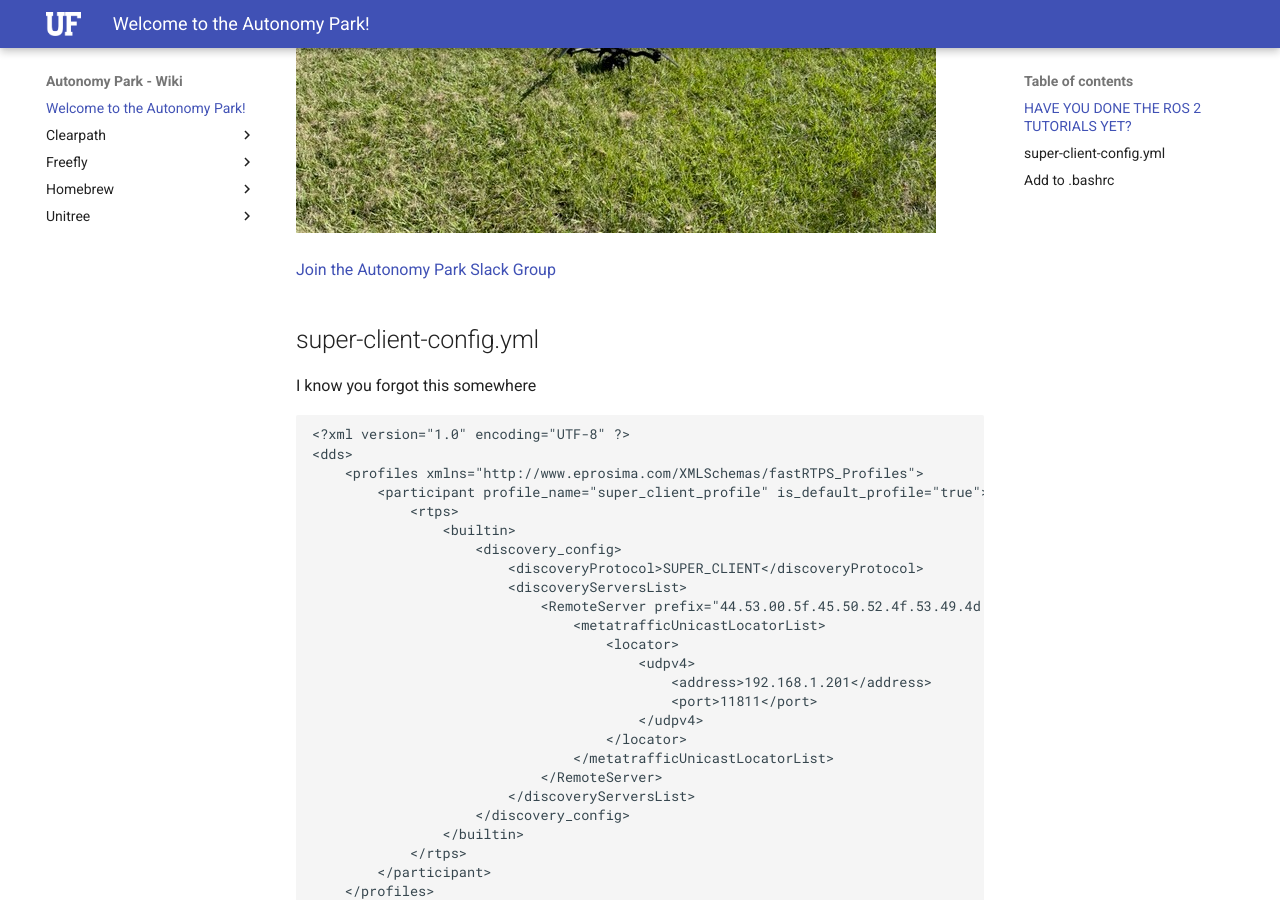
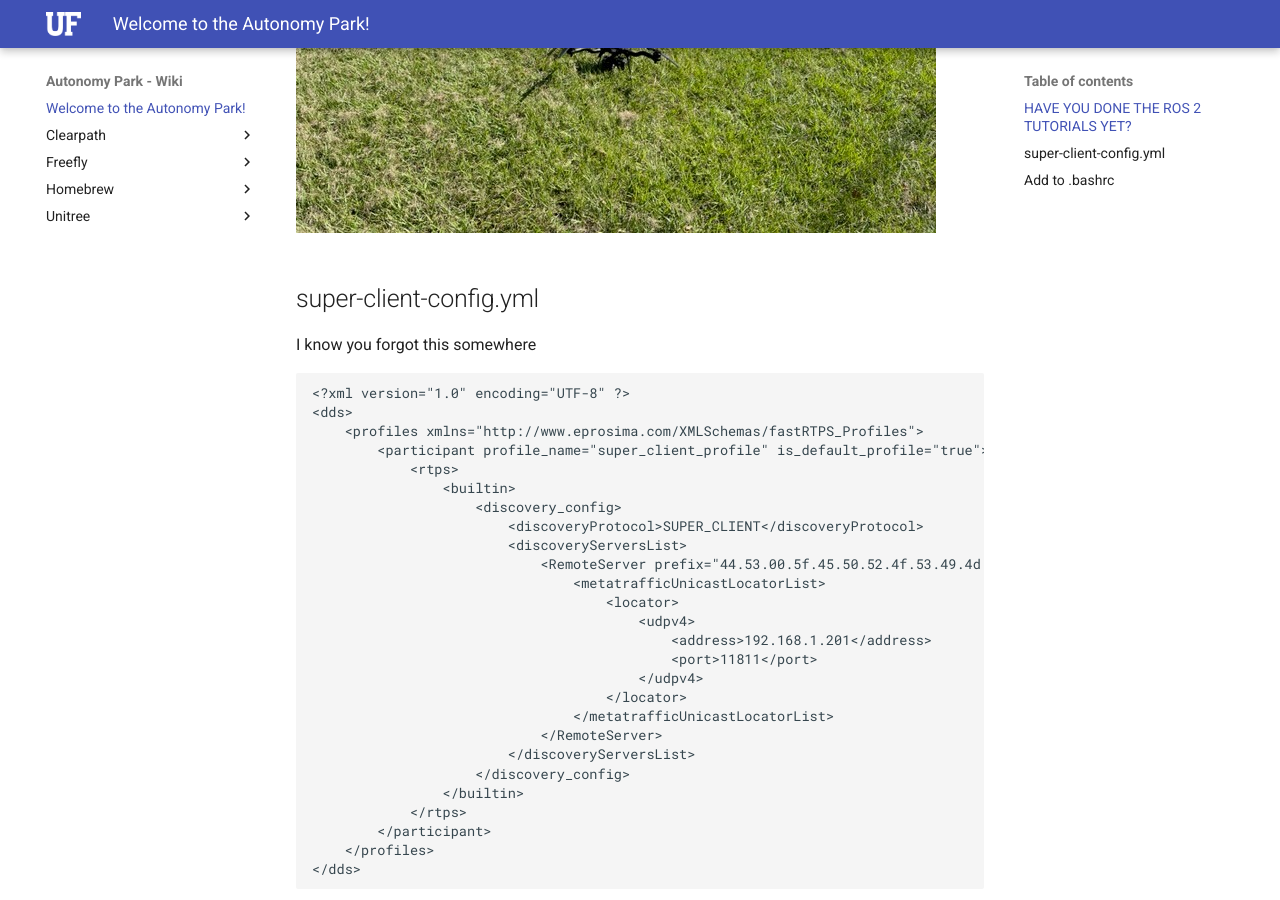
Before and after one commit to UFL-Autonomy-Park/apark_wiki, an MkDocs documentation site: the page built from docs/index.md, in a window 1280 px wide and 900 px high, scrolled down 519 px. Built offline with MkDocs 1.6.1 and Material for MkDocs 9.7.7, drawn with Linux system fonts in a browser that asks for light colours.

Commit message:
no more slack

```diff
--- a/docs/index.md
+++ b/docs/index.md
@@ -5,8 +5,6 @@
 <a href="https://docs.ros.org/en/humble/Tutorials.html" target="_blank">Get on it, soldier</a>
 
 ![Autonomy Park robots.](images/robots.jpg)
-
-<a href="https://join.slack.com/t/autonomypark/shared_invite/zt-2monroejk-Kf5l7pKnbAFfJVt4eI9R_A" target="_blank">Join the Autonomy Park Slack Group</a>
 
 ## super-client-config.yml
 
```
